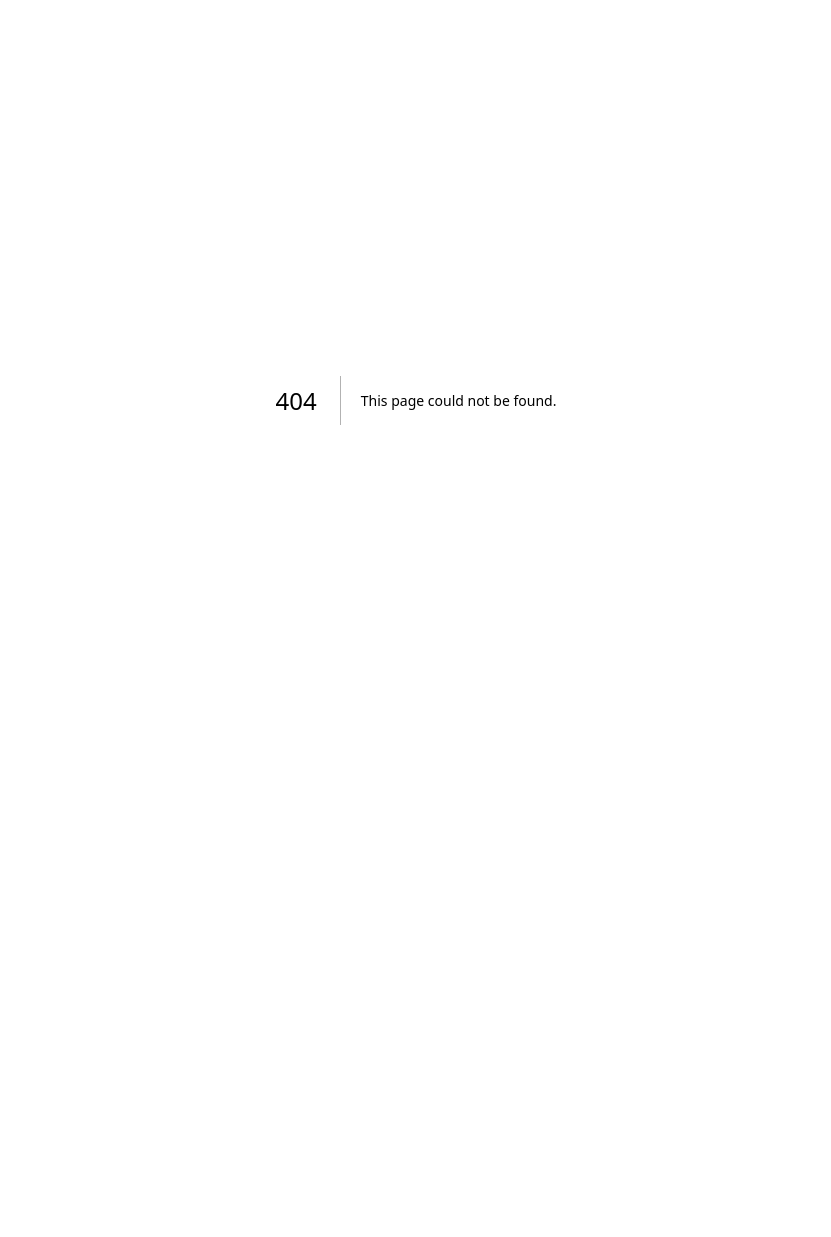
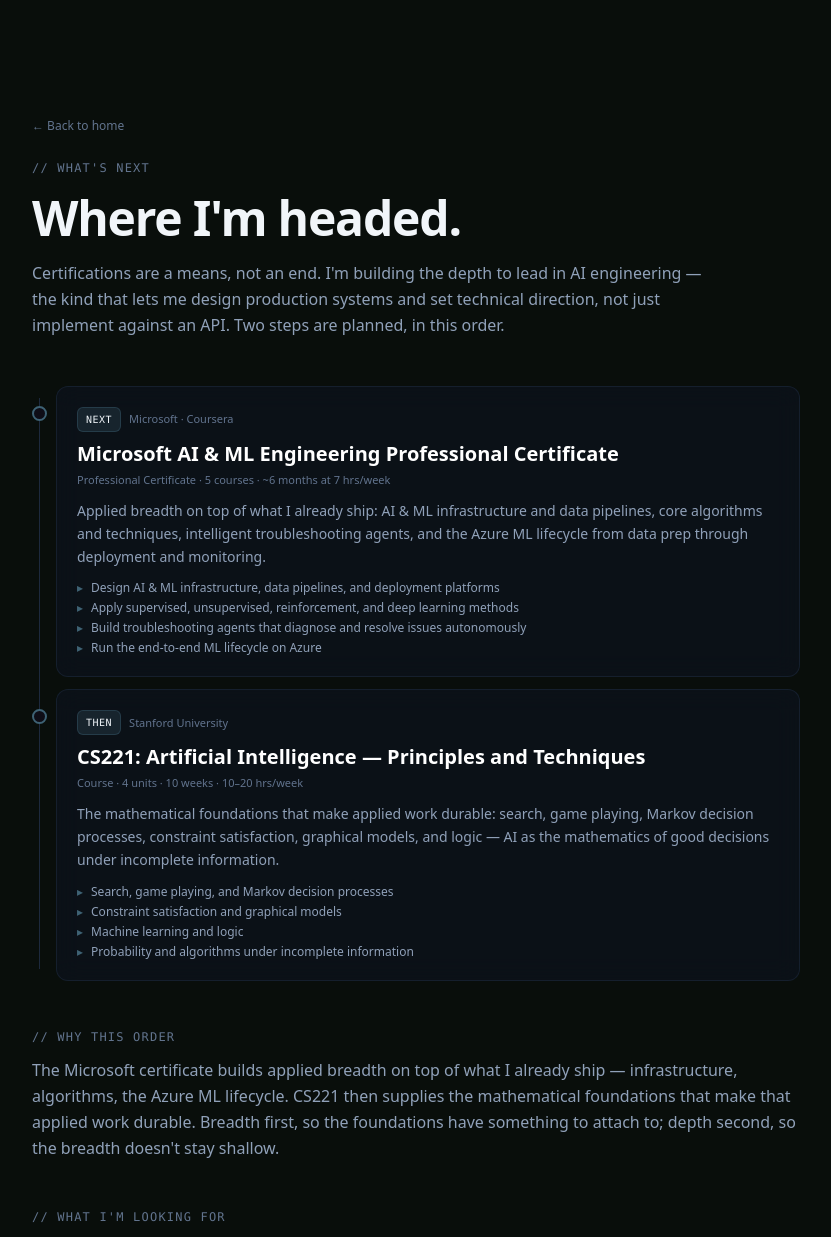
Before and after one commit to Frankuccino/portfolio, a Next.js app: page /next in a window 1280 px wide. Before the commit this address had no page. Shown: the top 1237 px of the page, without its empty margins (224-1055 px from the left). Before the commit the page ends 800 px from the top, so only its background shows below. Built offline with nearby package versions, Linux system fonts and the light colour scheme.

Commit message:
feat(next): add what's next page with roadmap

```diff
--- a/app/components/Navbar.tsx
+++ b/app/components/Navbar.tsx
@@ -2,12 +2,14 @@
 
 import { useEffect, useState } from "react";
 import Link from "next/link";
+import { usePathname } from "next/navigation";
 
 const links = [
   { label: "About", href: "/#about" },
   { label: "Skills", href: "/#skills" },
   { label: "Projects", href: "/#projects" },
   { label: "Certificates", href: "/#certificates" },
+  { label: "Next", href: "/next" },
   { label: "Blog", href: "/blog" },
   { label: "Contact", href: "/#contact" },
 ];
@@ -15,6 +17,7 @@ const links = [
 export default function Navbar() {
   const [scrolled, setScrolled] = useState(false);
   const [open, setOpen] = useState(false);
+  const pathname = usePathname();
 
   useEffect(() => {
     const onScroll = () => setScrolled(window.scrollY > 24);
@@ -46,7 +49,11 @@ export default function Navbar() {
             <Link
               key={link.href}
               href={link.href}
-              className="text-xs font-medium text-slate-400 hover:text-white transition-colors"
+              className={`text-xs font-medium transition-colors ${
+                pathname === link.href
+                  ? "text-white"
+                  : "text-slate-400 hover:text-white"
+              }`}
             >
               {link.label}
             </Link>
@@ -100,7 +107,11 @@ export default function Navbar() {
               key={link.href}
               href={link.href}
               onClick={() => setOpen(false)}
-              className="text-xs font-medium text-slate-300 hover:text-white transition-colors"
+              className={`text-xs font-medium transition-colors ${
+                pathname === link.href
+                  ? "text-white"
+                  : "text-slate-300 hover:text-white"
+              }`}
             >
               {link.label}
             </Link>
--- /dev/null
+++ b/app/data/roadmap.ts
@@ -0,0 +1,51 @@
+export type RoadmapStep = {
+  id: string;
+  order: string;
+  title: string;
+  issuer: string;
+  credentialType: string;
+  commitment: string;
+  summary: string;
+  outcomes: string[];
+};
+
+export const roadmapSteps: RoadmapStep[] = [
+  {
+    id: "microsoft-ai-ml-engineering",
+    order: "Next",
+    title: "Microsoft AI & ML Engineering Professional Certificate",
+    issuer: "Microsoft · Coursera",
+    credentialType: "Professional Certificate",
+    commitment: "5 courses · ~6 months at 7 hrs/week",
+    summary:
+      "Applied breadth on top of what I already ship: AI & ML infrastructure and data pipelines, core algorithms and techniques, intelligent troubleshooting agents, and the Azure ML lifecycle from data prep through deployment and monitoring.",
+    outcomes: [
+      "Design AI & ML infrastructure, data pipelines, and deployment platforms",
+      "Apply supervised, unsupervised, reinforcement, and deep learning methods",
+      "Build troubleshooting agents that diagnose and resolve issues autonomously",
+      "Run the end-to-end ML lifecycle on Azure",
+    ],
+  },
+  {
+    id: "stanford-cs221",
+    order: "Then",
+    title: "CS221: Artificial Intelligence — Principles and Techniques",
+    issuer: "Stanford University",
+    credentialType: "Course · 4 units",
+    commitment: "10 weeks · 10–20 hrs/week",
+    summary:
+      "The mathematical foundations that make applied work durable: search, game playing, Markov decision processes, constraint satisfaction, graphical models, and logic — AI as the mathematics of good decisions under incomplete information.",
+    outcomes: [
+      "Search, game playing, and Markov decision processes",
+      "Constraint satisfaction and graphical models",
+      "Machine learning and logic",
+      "Probability and algorithms under incomplete information",
+    ],
+  },
+];
+
+export const lookingFor: string[] = [
+  "Ventures where AI engineering is the product, not a bolt-on",
+  "Ownership of the path from data pipeline to deployed agent",
+  "Room to set technical direction and help others grow",
+];
--- /dev/null
+++ b/app/next/page.tsx
@@ -0,0 +1,129 @@
+import Link from "next/link";
+import type { Metadata } from "next";
+import { lookingFor, roadmapSteps } from "../data/roadmap";
+
+export const metadata: Metadata = {
+  title: "What's Next — Frank Angelo Malubag",
+  description:
+    "Where I'm headed: the Microsoft AI & ML Engineering Professional Certificate, then Stanford CS221 — building the foundation to lead in AI engineering.",
+};
+
+export default function NextPage() {
+  return (
+    <main className="px-4 sm:px-6 pt-28 pb-24 min-h-screen">
+      <div className="mx-auto max-w-3xl">
+        <Link
+          href="/"
+          className="text-xs text-slate-500 hover:text-slate-300 transition-colors"
+        >
+          ← Back to home
+        </Link>
+
+        <header className="mt-6 mb-12 space-y-3">
+          <p className="text-xs font-mono uppercase tracking-widest text-slate-500">
+            {"//"} What&apos;s Next
+          </p>
+          <h1 className="text-3xl md:text-5xl font-black tracking-tight text-slate-100 leading-tight">
+            Where I&apos;m headed.
+          </h1>
+          <p className="max-w-2xl text-sm md:text-base text-slate-400 leading-relaxed">
+            Certifications are a means, not an end. I&apos;m building the depth to lead
+            in AI engineering — the kind that lets me design production systems and set
+            technical direction, not just implement against an API. Two steps are
+            planned, in this order.
+          </p>
+        </header>
+
+        {/* Roadmap */}
+        <div className="relative mb-12">
+          <div className="absolute left-[7px] top-3 bottom-3 w-px bg-slate-800" />
+          <div className="space-y-3">
+            {roadmapSteps.map((step) => (
+              <div key={step.id} className="relative pl-6">
+                <div className="absolute left-0 top-5 w-[15px] h-[15px] rounded-full border-2 border-[#3e6274] bg-[#0e0d16]" />
+                <article className="p-5 rounded-xl bg-slate-900/40 border border-slate-800/60 backdrop-blur-md">
+                  <div className="flex flex-wrap items-center gap-2 mb-2">
+                    <span className="text-[10px] font-mono uppercase tracking-wider px-2 py-1 rounded-md bg-[#3e6274]/25 border border-[#3e6274]/40 text-slate-100">
+                      {step.order}
+                    </span>
+                    <span className="text-[11px] text-slate-500">{step.issuer}</span>
+                  </div>
+                  <h2 className="text-lg md:text-xl font-semibold text-white leading-snug">
+                    {step.title}
+                  </h2>
+                  <p className="text-[11px] text-slate-500 mt-1">
+                    {step.credentialType} · {step.commitment}
+                  </p>
+                  <p className="text-sm text-slate-400 leading-relaxed mt-3">
+                    {step.summary}
+                  </p>
+                  <ul className="mt-3 space-y-1">
+                    {step.outcomes.map((outcome) => (
+                      <li key={outcome} className="text-xs text-slate-400 flex gap-2">
+                        <span className="text-[#3e6274] shrink-0">▸</span>
+                        <span>{outcome}</span>
+                      </li>
+                    ))}
+                  </ul>
+                </article>
+              </div>
+            ))}
+          </div>
+        </div>
+
+        {/* Why this order */}
+        <section className="mb-12 space-y-3">
+          <h2 className="text-xs font-mono uppercase tracking-widest text-slate-500">
+            {"//"} Why this order
+          </h2>
+          <p className="text-sm md:text-base text-slate-400 leading-relaxed">
+            The Microsoft certificate builds applied breadth on top of what I already
+            ship — infrastructure, algorithms, the Azure ML lifecycle. CS221 then
+            supplies the mathematical foundations that make that applied work durable.
+            Breadth first, so the foundations have something to attach to; depth
+            second, so the breadth doesn&apos;t stay shallow.
+          </p>
+        </section>
+
+        {/* What I'm looking for */}
+        <section className="mb-12 space-y-3">
+          <h2 className="text-xs font-mono uppercase tracking-widest text-slate-500">
+            {"//"} What I&apos;m looking for
+          </h2>
+          <div className="p-5 rounded-xl bg-slate-900/40 border border-slate-800/60 backdrop-blur-md">
+            <ul className="space-y-2">
+              {lookingFor.map((item) => (
+                <li key={item} className="text-sm text-slate-300 flex gap-2">
+                  <span className="w-1.5 h-1.5 rounded-full bg-emerald-400 shrink-0 mt-1.5" />
+                  <span>{item}</span>
+                </li>
+              ))}
+            </ul>
+          </div>
+        </section>
+
+        {/* Closing */}
+        <section className="space-y-3 border-t border-slate-800/60 pt-8">
+          <p className="text-sm md:text-base text-slate-400 leading-relaxed">
+            The credentials are proof points. The goal is the capability — and the
+            ability to help a team build AI systems that hold up in production.
+          </p>
+          <div className="flex flex-wrap gap-3 pt-2">
+            <Link
+              href="/#contact"
+              className="text-xs font-medium px-3 py-1.5 rounded-md border border-[#3e6274]/50 text-slate-200 hover:bg-[#3e6274]/20 transition-colors"
+            >
+              Get in touch →
+            </Link>
+            <Link
+              href="/blog"
+              className="text-xs font-medium px-3 py-1.5 rounded-md border border-slate-800 text-slate-300 hover:text-white hover:border-slate-700 transition-colors"
+            >
+              Read the blog
+            </Link>
+          </div>
+        </section>
+      </div>
+    </main>
+  );
+}
```
